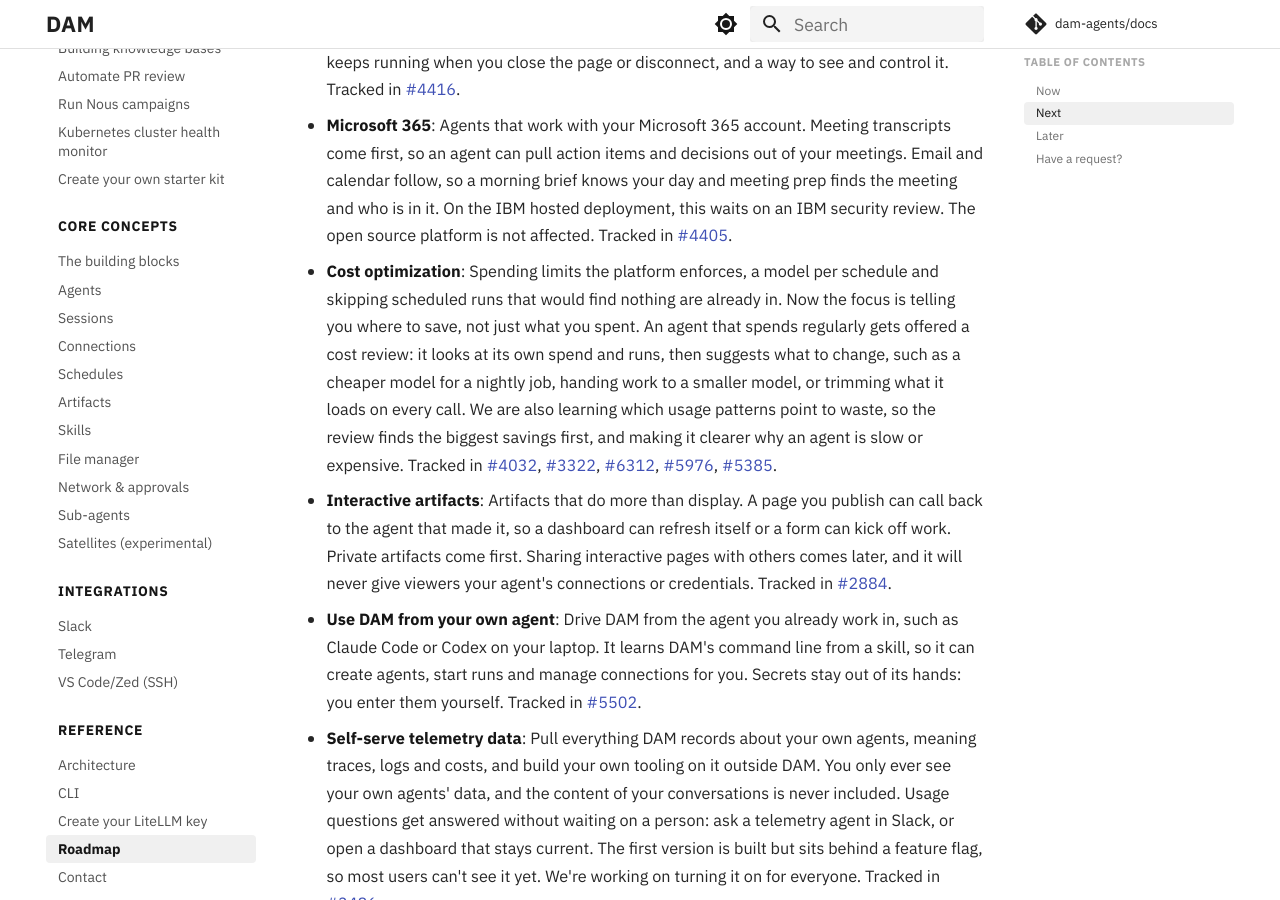
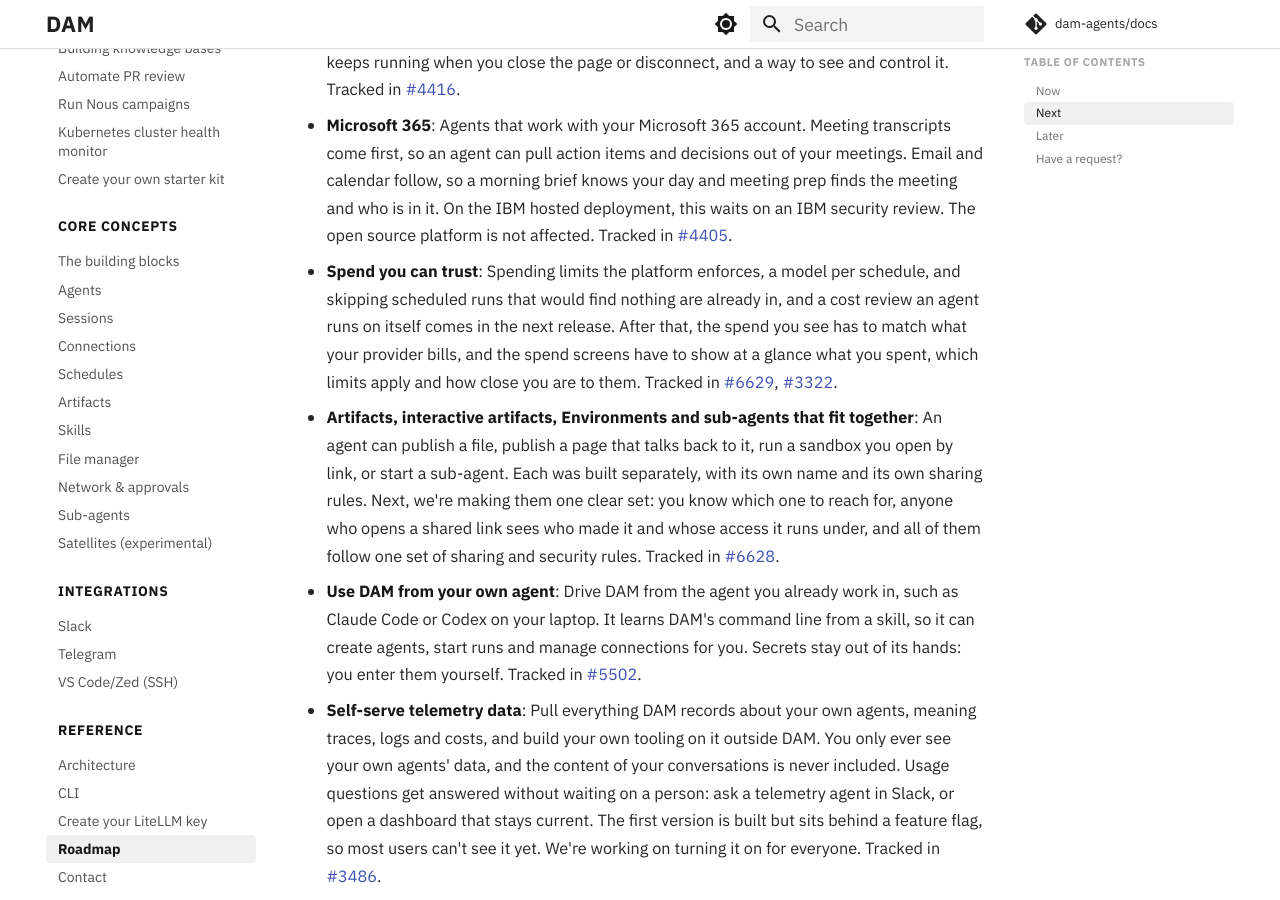
Before and after one commit to dam-agents/docs, an MkDocs documentation site: the page built from docs/reference/roadmap.md, in a window 1280 px wide and 900 px high, scrolled down 2312 px. Built offline with MkDocs 1.6.1 and Material for MkDocs 9.7.7, drawn with Linux system fonts in a browser that asks for light colours; comment, search, counter and statistics services are not loaded.

Commit message:
docs: roadmap replaces cost optimization and interactive artifacts with their new epics (#2)
Assisted-By: Claude

Signed-off-by: Jenna Winkler <Jenna.Winkler@ibm.com>

```diff
--- a/docs/reference/roadmap.md
+++ b/docs/reference/roadmap.md
@@ -38,9 +38,9 @@ DAM is a research project, and real users drive its direction. Much of what we b
 
 - **Microsoft 365**: Agents that work with your Microsoft 365 account. Meeting transcripts come first, so an agent can pull action items and decisions out of your meetings. Email and calendar follow, so a morning brief knows your day and meeting prep finds the meeting and who is in it. On the IBM hosted deployment, this waits on an IBM security review. The open source platform is not affected. Tracked in [#4405](https://github.com/dam-agents/dam/issues/4405){:target="_blank"}.
 
-- **Cost optimization**: Spending limits the platform enforces, a model per schedule and skipping scheduled runs that would find nothing are already in. Now the focus is telling you where to save, not just what you spent. An agent that spends regularly gets offered a cost review: it looks at its own spend and runs, then suggests what to change, such as a cheaper model for a nightly job, handing work to a smaller model, or trimming what it loads on every call. We are also learning which usage patterns point to waste, so the review finds the biggest savings first, and making it clearer why an agent is slow or expensive. Tracked in [#4032](https://github.com/dam-agents/dam/issues/4032){:target="_blank"}, [#3322](https://github.com/dam-agents/dam/issues/3322){:target="_blank"}, [#6312](https://github.com/dam-agents/dam/issues/6312){:target="_blank"}, [#5976](https://github.com/dam-agents/dam/issues/5976){:target="_blank"}, [#5385](https://github.com/dam-agents/dam/issues/5385){:target="_blank"}.
+- **Spend you can trust**: Spending limits the platform enforces, a model per schedule, and skipping scheduled runs that would find nothing are already in, and a cost review an agent runs on itself comes in the next release. After that, the spend you see has to match what your provider bills, and the spend screens have to show at a glance what you spent, which limits apply and how close you are to them. Tracked in [#6629](https://github.com/dam-agents/dam/issues/6629){:target="_blank"}, [#3322](https://github.com/dam-agents/dam/issues/3322){:target="_blank"}.
 
-- **Interactive artifacts**: Artifacts that do more than display. A page you publish can call back to the agent that made it, so a dashboard can refresh itself or a form can kick off work. Private artifacts come first. Sharing interactive pages with others comes later, and it will never give viewers your agent's connections or credentials. Tracked in [#2884](https://github.com/dam-agents/dam/issues/2884){:target="_blank"}.
+- **Artifacts, interactive artifacts, Environments and sub-agents that fit together**: An agent can publish a file, publish a page that talks back to it, run a sandbox you open by link, or start a sub-agent. Each was built separately, with its own name and its own sharing rules. Next, we're making them one clear set: you know which one to reach for, anyone who opens a shared link sees who made it and whose access it runs under, and all of them follow one set of sharing and security rules. Tracked in [#6628](https://github.com/dam-agents/dam/issues/6628){:target="_blank"}.
 
 - **Use DAM from your own agent**: Drive DAM from the agent you already work in, such as Claude Code or Codex on your laptop. It learns DAM's command line from a skill, so it can create agents, start runs and manage connections for you. Secrets stay out of its hands: you enter them yourself. Tracked in [#5502](https://github.com/dam-agents/dam/issues/5502){:target="_blank"}.
 
```
